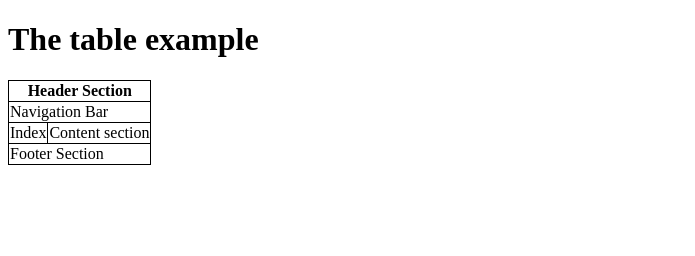
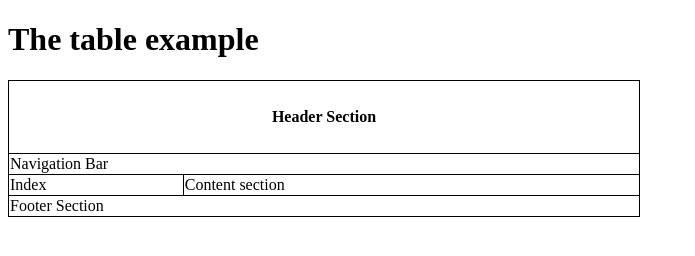
Before and after one commit to ammaret909/layout, a plain HTML site: page index.html in a window 1280 px wide. Shown: the whole page, without its empty margins (0-695 px from the left). Drawn offline with Linux system fonts and the light colour scheme.

Commit message:
size CELL

```diff
--- a/style.css
+++ b/style.css
@@ -2,3 +2,9 @@ table,th,td{
     border: 1px solid black;
     border-collapse:collapse;
 }
+table{
+    width: 50%
+}
+th{
+    height: 70px;
+}
```
